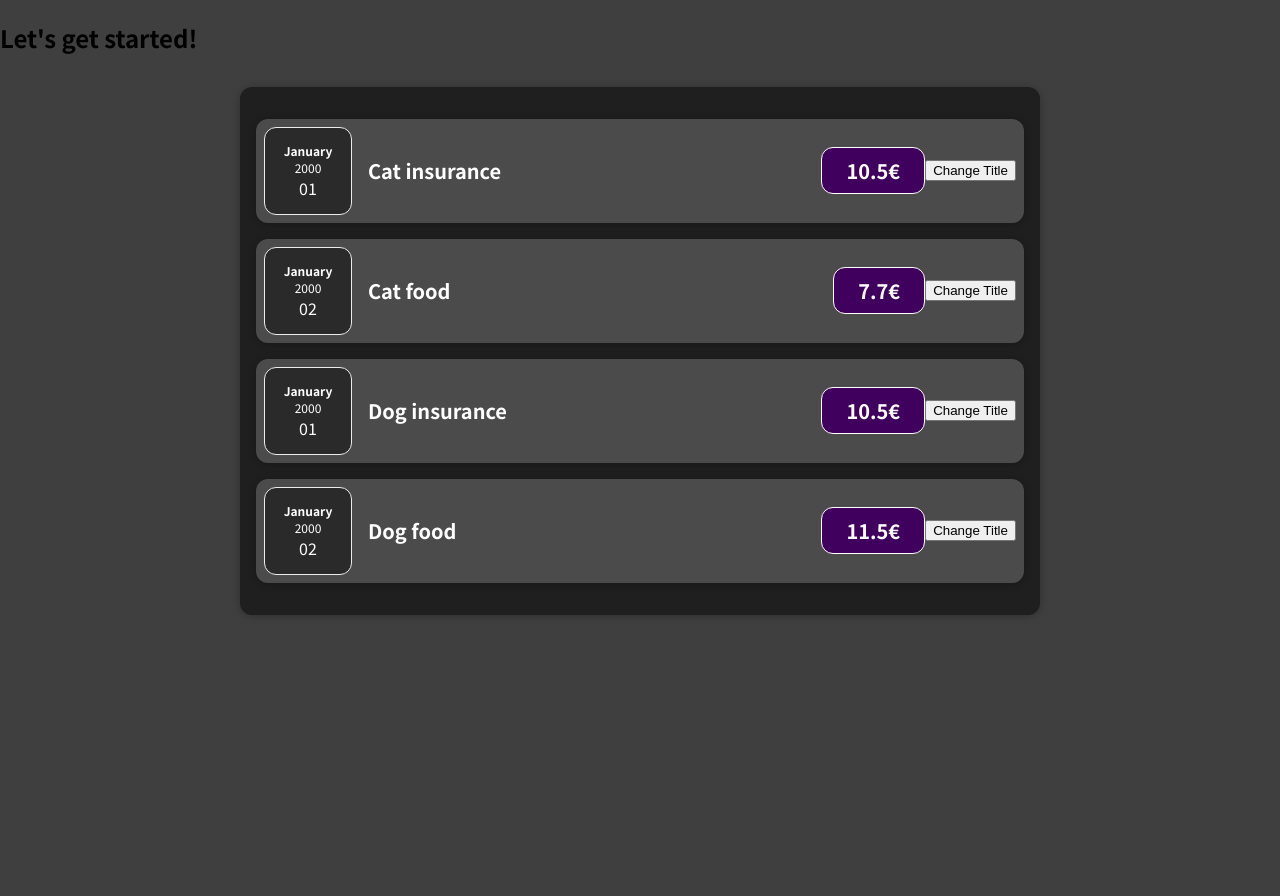
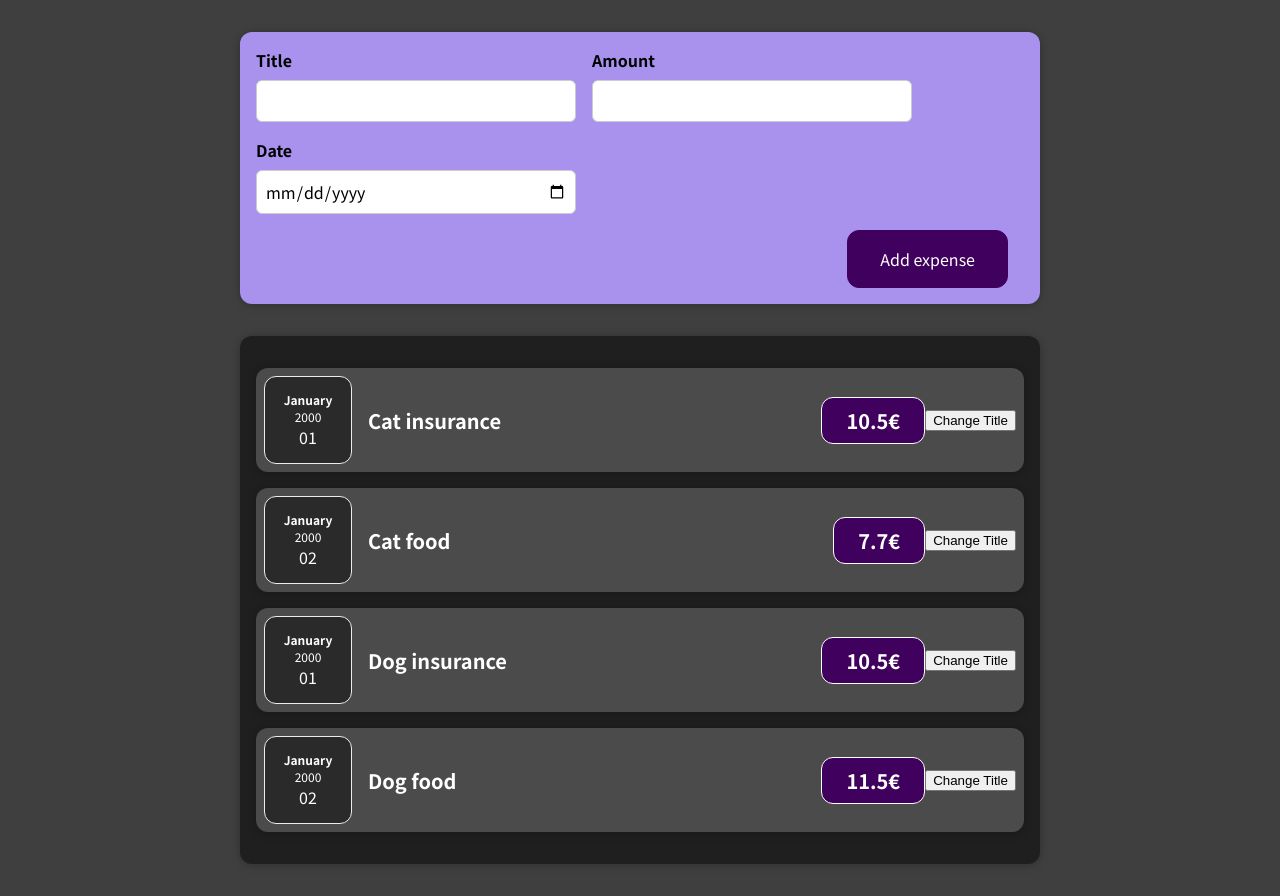
Before and after one commit to federerkristijan/my-first-react-app, a React (Create React App) app: page / in a window 1280 px wide. Before the commit the page ends 800 px from the top, so only its background shows below. Built offline with nearby package versions, Linux system fonts and the light colour scheme.

Commit message:
added states

```diff
--- a/src/App.js
+++ b/src/App.js
@@ -1,4 +1,5 @@
 import Expenses from "./components/Expenses/Expenses";
+import NewExpense from "./components/NewExpense/NewExpense";
 
 function App() {
   const expenses = [
@@ -25,7 +26,7 @@
 
   return (
     <div>
-      <h2>Let's get started!</h2>
+      <NewExpense />
       <Expenses items={expenses} />
     </div>
   );
--- /dev/null
+++ b/src/components/NewExpense/ExpenseForm.css
@@ -0,0 +1,26 @@
+.new-expense__controls {
+  display: flex;
+  flex-wrap: wrap;
+  gap: 1rem;
+  margin-bottom: 1rem;
+  text-align: left;
+}
+
+.new-expense__control label {
+  font-weight: bold;
+  margin-bottom: 0.5rem;
+  display: block;
+}
+
+.new-expense__control input {
+  font: inherit;
+  padding: 0.5rem;
+  border-radius: 6px;
+  border: 1px solid #ccc;
+  width: 20rem;
+  max-width: 100%;
+}
+
+.new-expense__actions {
+  text-align: right;
+}
--- /dev/null
+++ b/src/components/NewExpense/ExpenseForm.js
@@ -0,0 +1,48 @@
+import React, { useState } from "react";
+
+import "./ExpenseForm.css";
+
+const ExpenseForm = () => {
+  const [enteredTitle, setEnteredTitle] = useState("");
+  // a value of an element is always a string, even in the value is a number
+  const [enteredAmount, setEnteredAmount] = useState("");
+  const [enteredDate, setEnteredDate] = useState("");
+
+  const titleChangeHandler = (event) => {
+    setEnteredTitle(event.target.value);
+  };
+
+  // if there´s just 1 argument, we can omit the brackets
+  const amountChangerHandler = event => {
+    setEnteredAmount(event.target.value);
+  }
+
+  const dateChangerHandler = event => {
+    setEnteredDate(event.targer.value);
+  };
+
+  return (
+    <form>
+      <div className="new-expense__controls">
+        <div className="new-expense__control">
+          <label>Title</label>
+          {/* if there´s no content, it should be self-closing tag! */}
+          <input type="text" onChange={titleChangeHandler} />
+        </div>
+        <div className="new-expense__control">
+          <label>Amount</label>
+          <input type="number" min="0.01" step="0.01" onChange={amountChangerHandler} />
+        </div>
+        <div className="new-expense__control">
+          <label>Date</label>
+          <input type="date" min="1900-01-01" max="2100-01-01" onChange={dateChangerHandler} />
+        </div>
+      </div>
+      <div className="new-expense__actions">
+        <button type="submit">Add expense</button>
+      </div>
+    </form>
+  );
+};
+
+export default ExpenseForm;
--- /dev/null
+++ b/src/components/NewExpense/NewExpense.css
@@ -0,0 +1,38 @@
+.new-expense {
+  background-color: #a892ee;
+  padding: 1rem;
+  margin: 2rem auto;
+  width: 50rem;
+  max-width: 95%;
+  border-radius: 12px;
+  text-align: center;
+  box-shadow: 0 1px 8px rgba(0, 0, 0, 0.25);
+}
+
+.new-expense button {
+  font: inherit;
+  cursor: pointer;
+  padding: 1rem 2rem;
+  border: 1px solid #40005d;
+  background-color: #40005d;
+  color: white;
+  border-radius: 12px;
+  margin-right: 1rem;
+}
+
+.new-expense button:hover,
+.new-expense button:active {
+  background-color: #510674;
+  border-color: #510674;
+}
+
+.new-expense button.alternative {
+  color: #220131;
+  border-color: transparent;
+  background-color: transparent;
+}
+
+.new-expense button.alternative:hover,
+.new-expense button.alternative:active {
+  background-color: #ddb3f8;
+}
--- /dev/null
+++ b/src/components/NewExpense/NewExpense.js
@@ -0,0 +1,13 @@
+import ExpenseForm from "./ExpenseForm";
+import "./NewExpense.css";
+
+// same as function() {};
+const NewExpense = () => {
+  return (
+    <div className="new-expense">
+      <ExpenseForm />
+    </div>
+  );
+};
+
+export default NewExpense;
```
